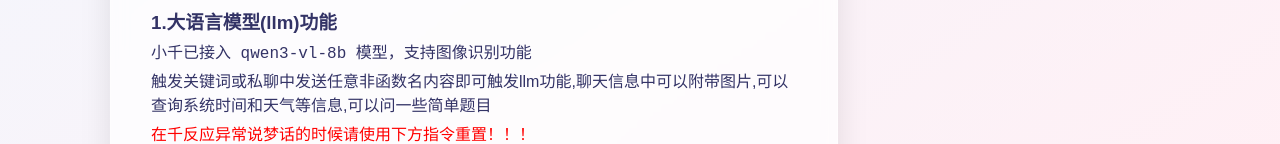
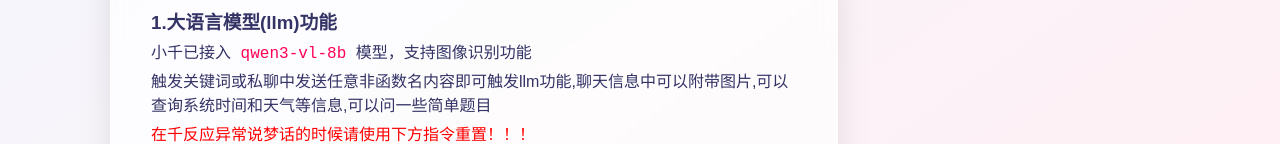
Before and after one commit to 1zDigitalSpace/1zdigitalspace.github.io, a plain HTML site: page qian/index.html in a window 1280 px wide. Shown: the part 620-764 px from the top of the page. Drawn offline with Linux system fonts and the light colour scheme.

Commit message:
Update index.html

```diff
--- a/qian/index.html
+++ b/qian/index.html
@@ -171,6 +171,7 @@
             color: #ff0055;
         }
         .a0 {
+            color: #ff0055;
             font-family: 'Courier New', monospace;
         }
         h1:after {
```
